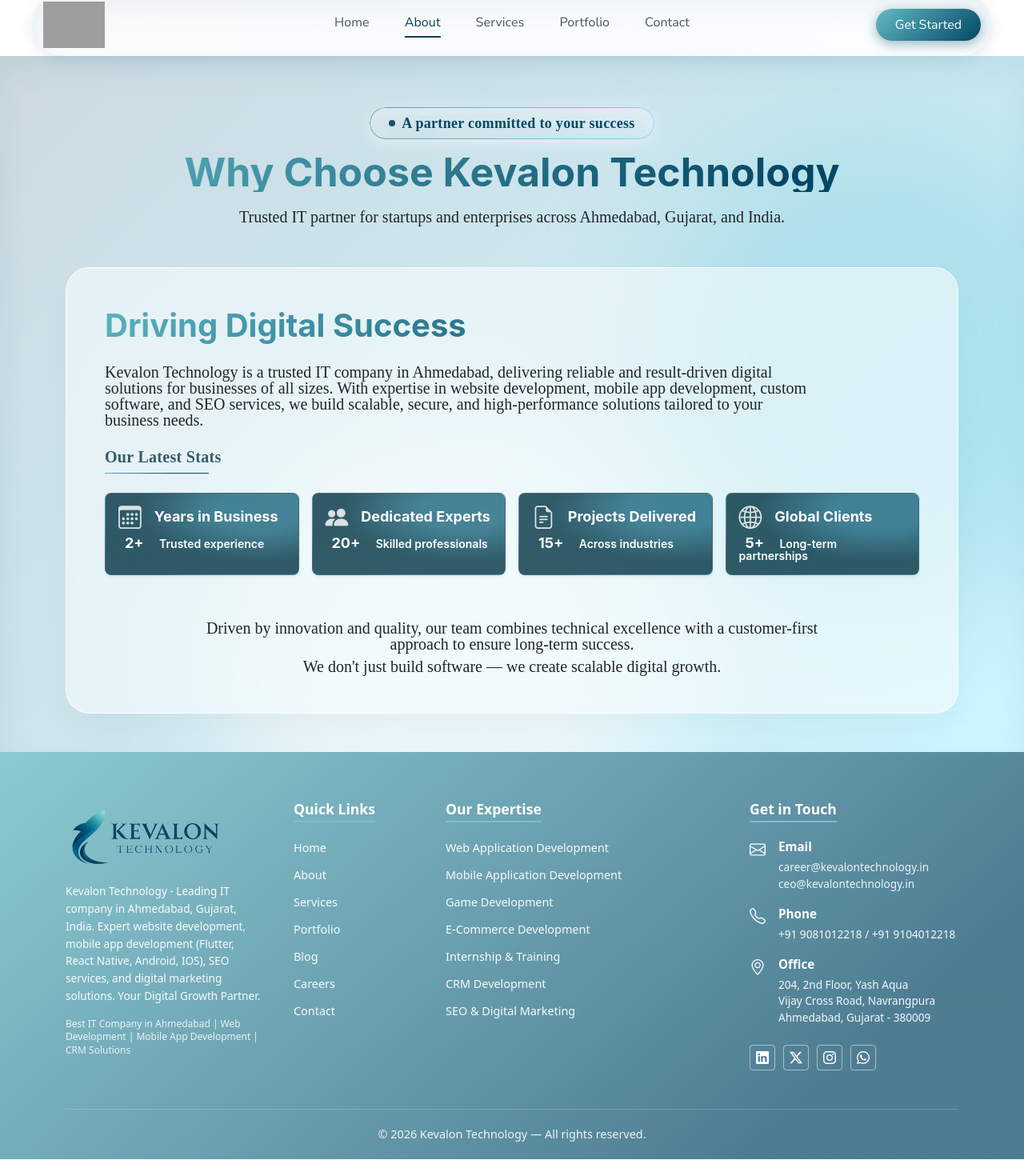
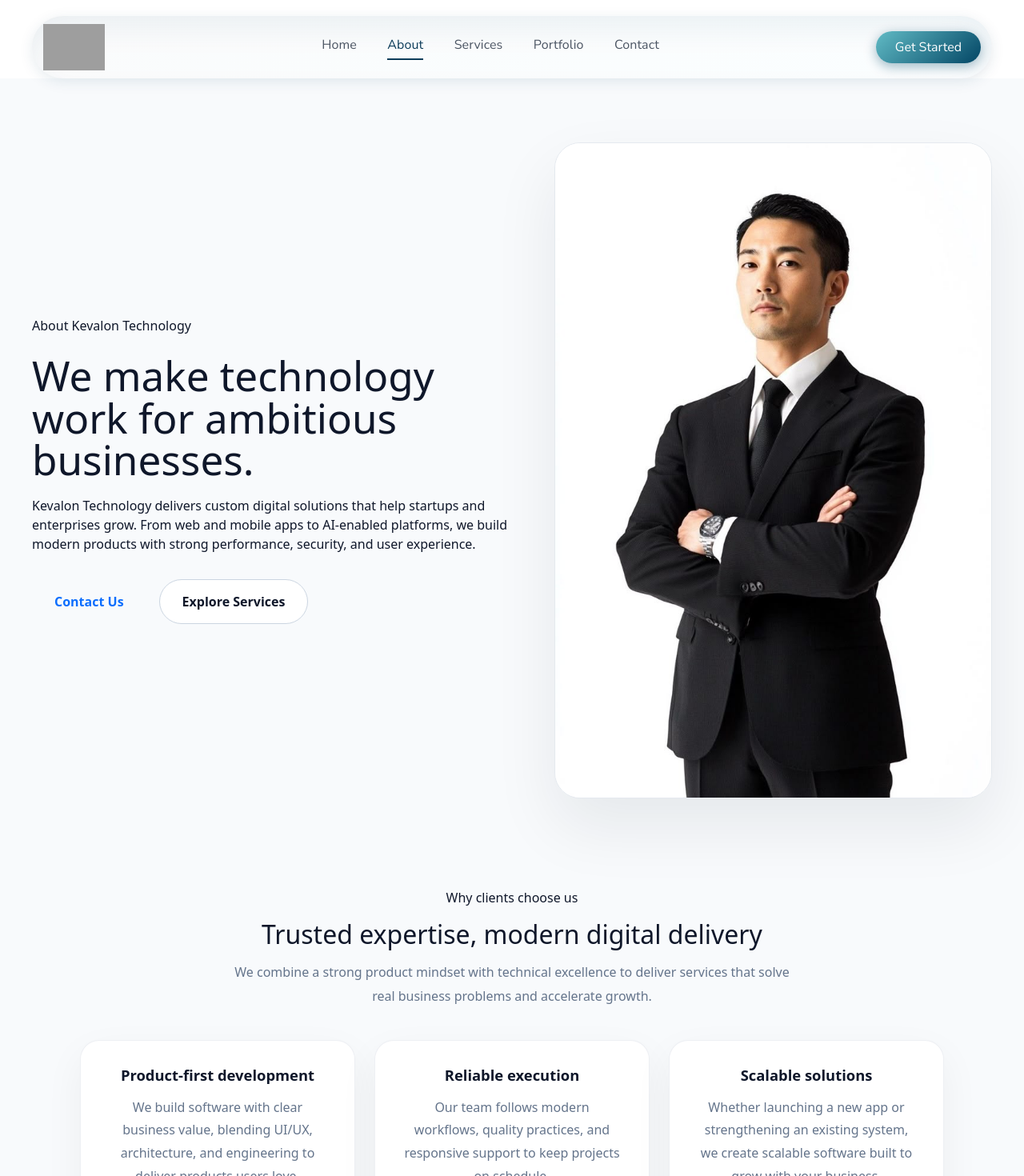
Before and after one commit to Vanshita1725/kevalon, a React (Vite) app: page /about in a window 1280 px wide. Shown: the part 28-1498 px from the top of the page at 80% size. Before the commit the page ends 1477 px from the top, so only its background shows below. Built offline with nearby package versions, Linux system fonts and the light colour scheme; grey boxes are pictures that could not be loaded.

Commit message:
Add all file

```diff
--- a/src/components/Portfolio.css
+++ b/src/components/Portfolio.css
@@ -52,7 +52,7 @@
 .portfolio-card {
   background-color: #e6f5f9; /* Light pale blue match */
   border: 1px solid rgba(39, 121, 150, 0.1);
-  width: 325px;
+
   height: 233px;
   transition: transform 0.3s ease, box-shadow 0.3s ease;
   cursor: pointer;
--- a/src/components/Portfolio.jsx
+++ b/src/components/Portfolio.jsx
@@ -46,7 +46,7 @@
 
         <Row className="g-4 ">
           {filteredItems.map((item) => (
-            <Col lg={4} md={6} sm={12} key={item.id}>
+            <Col lg={4} md={6} sm={8} key={item.id}>
               <div className="portfolio-card rounded-4 shadow-sm p-4">
                 <h5 className="mb-2">{item.title}</h5>
                 <p className="mb-0 text-secondary">{item.category}</p>
--- a/src/components/header/Header.jsx
+++ b/src/components/header/Header.jsx
@@ -13,22 +13,20 @@
   const [menuOpen, setMenuOpen] = useState(false);
 
   return (
-    <div className="w-full flex mt-[20px]
-
-    justify-center mt-20 font-[Nunito_Sans]">
-      <div
-        className="
-          relative w-[95%] max-w-[1200px]
+    <>
+      {/* Top Header Wrapper */}
+      <div className="w-full flex justify-center mt-5 font-['Nunito_Sans'] px-3 relative z-50">
+        <div className="
+          relative w-full max-w-[1200px]
           flex items-center justify-between
           px-[14px] pr-5 py-[10px]
           rounded-[60px]
           shadow-[inset_0px_18.5px_40.6px_-3.5px_rgba(3,70,101,0.07),0px_4px_17.3px_rgba(3,70,101,0.10)]
           bg-[linear-gradient(135deg,rgba(1,72,103,0.02)_0%,rgba(0,207,255,0.02)_100%)]
-          max-[700px]:flex-wrap
-          max-[700px]:rounded-[28px]
-          max-[700px]:px-4
-        "
-      >
+          backdrop-blur-[12px]
+          max-[900px]:rounded-[22px] max-[900px]:px-4 max-[900px]:pr-3
+        ">
+
           {/* Logo */}
           <div className="flex items-center gap-2.5 shrink-0 cursor-pointer">
             <img
@@ -39,14 +37,7 @@
           </div>
 
           {/* Desktop Nav */}
-        <nav
-          className="
-            flex items-center
-            gap-[clamp(20px,3.5vw,44px)]
-            absolute left-1/2 -translate-x-1/2
-            max-[700px]:hidden
-          "
-        >
+          <nav className="hidden min-[901px]:flex items-center gap-[clamp(20px,3vw,44px)] mx-4">
             {navLinks.map((link) => (
               <NavLink
                 key={link.label}
@@ -70,58 +61,90 @@
             ))}
           </nav>
 
-        {/* Right Side */}
+          {/* Right Side Controls */}
           <div className="flex items-center gap-3">
-          {/* Button */}
-          <button className="btn-primary-custom rounded-pill px-4 py-2 font-semibold flex items-center gap-2">
-
+            {/* Desktop Button */}
+            <button className="btn-primary-custom rounded-pill px-4 py-2 font-semibold flex items-center gap-2 hidden min-[901px]:flex">
               Get Started
             </button>
 
-          {/* Hamburger */}
+            {/* Hamburger Trigger */}
             <button
               onClick={() => setMenuOpen((p) => !p)}
               aria-label="Toggle menu"
               className="
-              hidden max-[700px]:flex
+                flex min-[901px]:hidden
                 flex-col gap-[5px]
                 cursor-pointer
                 p-[6px]
                 bg-transparent border-none
+                z-[1001]
               "
             >
               <span
                 className={`block w-[22px] h-[2.5px] rounded-[2px] bg-[#0d3d5a] transition-all duration-300 ${
-                menuOpen ? "rotate-45 translate-y-[7px]" : ""
+                  menuOpen ? "rotate-45 translate-y-[7.5px]" : ""
                 }`}
               />
-
               <span
                 className={`block w-[22px] h-[2.5px] rounded-[2px] bg-[#0d3d5a] transition-all duration-300 ${
                   menuOpen ? "opacity-0" : ""
                 }`}
               />
-
               <span
                 className={`block w-[22px] h-[2.5px] rounded-[2px] bg-[#0d3d5a] transition-all duration-300 ${
-                menuOpen ? "-rotate-45 -translate-y-[8px]" : ""
+                  menuOpen ? "-rotate-45 -translate-y-[7.5px]" : ""
                 }`}
               />
             </button>
           </div>
+        </div>
+      </div>
 
-        {/* Mobile Menu */}
-        {menuOpen && (
+      {/* Mobile Dark Overlay */}
       <div
-            className="
-              hidden max-[700px]:flex
-              flex-col w-full
-              gap-1
-              pt-3 pb-1.5 px-2
-              mt-[10px]
-              border-t border-[rgba(13,61,90,0.1)]
-            "
+        onClick={() => setMenuOpen(false)}
+        className={`
+          fixed inset-0 bg-black/40 backdrop-blur-[2px]
+          z-[998]
+          transition-all duration-300
+          hidden max-[900px]:block
+          ${menuOpen ? "opacity-100 visible" : "opacity-0 invisible"}
+        `}
+      />
+
+      {/* Mobile Offcanvas Drawer (CHANGES MADE HERE FOR LEFT-TO-RIGHT) */}
+      <div
+        className={`
+          fixed top-0 left-0 h-screen
+          w-[280px]
+          bg-white
+          z-[999]
+          shadow-[10px_0_30px_rgba(0,0,0,0.08)]
+          transition-all duration-300 ease-in-out
+          hidden max-[900px]:flex
+          flex-col
+          overflow-y-auto
+          ${menuOpen ? "translate-x-0" : "-translate-x-full"}
+        `}
       >
+        {/* Drawer Header Area */}
+        <div className="flex items-center justify-between px-5 py-5 border-b border-[rgba(13,61,90,0.08)]">
+          <img
+            src="https://storage.googleapis.com/tagjs-prod.appspot.com/v1/9Pyj6mPiWW/p4s798c4_expires_30_days.png"
+            alt="logo"
+            className="h-[45px]"
+          />
+          <button
+            onClick={() => setMenuOpen(false)}
+            className="text-[30px] leading-none text-[#0d3d5a] hover:opacity-70 transition-opacity"
+          >
+            &times;
+          </button>
+        </div>
+
+        {/* Drawer Navigation Links */}
+        <div className="flex flex-col px-4 py-5 gap-2">
           {navLinks.map((link) => (
             <NavLink
               key={link.label}
@@ -129,24 +152,28 @@
               end={link.to === "/"}
               onClick={() => setMenuOpen(false)}
               className={({ isActive }) => `
+                px-4 py-3
+                rounded-[12px]
                 text-[15px]
-                  px-3 py-[9px]
-                  rounded-[10px]
-                  cursor-pointer
+                font-semibold
                 transition-all duration-200
                 ${
                   isActive
-                      ? "bg-[rgba(13,61,90,0.07)] text-[#0d3d5a]"
-                      : "text-[#0d3d5a] hover:bg-[rgba(13,61,90,0.07)]"
+                    ? "bg-[rgba(13,61,90,0.08)] text-[#0d3d5a]"
+                    : "text-[#0d3d5a] hover:bg-[rgba(13,61,90,0.06)]"
                 }
               `}
             >
               {link.label}
             </NavLink>
           ))}
-          </div>
-        )}
+
+          {/* Action Button inside mobile menu */}
+          <button className="btn-primary-custom rounded-pill px-4 py-3 font-semibold mt-3">
+            Get Started
+          </button>
         </div>
       </div>
+    </>
   );
 }
--- /dev/null
+++ b/src/pages/AboutPage.css
@@ -0,0 +1,158 @@
+.about-page {
+  background: #f8fafc;
+  color: #0f172a;
+}
+
+.about-hero {
+  padding: 5rem 1rem 3rem;
+}
+
+.about-hero__inner {
+  max-width: 1200px;
+  margin: 0 auto;
+  display: grid;
+  gap: 3rem;
+  grid-template-columns: 1.05fr 0.95fr;
+  align-items: center;
+}
+
+
+
+.about-hero__title {
+  font-size: clamp(2.75rem, 4vw, 4.5rem);
+  line-height: 1.02;
+  margin: 1.5rem 0 1.25rem;
+  max-width: 42rem;
+}
+
+
+.about-hero__buttons {
+  display: flex;
+  flex-wrap: wrap;
+  gap: 1rem;
+  margin-top: 2rem;
+}
+
+.about-btn {
+  display: inline-flex;
+  align-items: center;
+  justify-content: center;
+  border-radius: 9999px;
+  padding: 0.95rem 1.75rem;
+  font-weight: 700;
+  transition: all 0.25s ease;
+  text-decoration: none;
+}
+
+
+
+
+
+
+.about-btn--secondary {
+  background: #ffffff;
+  color: #0f172a;
+  border: 1px solid #cbd5e1;
+}
+
+.about-btn--secondary:hover {
+  background: #f8fafc;
+}
+
+.about-hero__visual {
+  position: relative;
+  display: flex;
+  justify-content: center;
+}
+
+.about-hero__card {
+  width: 100%;
+  max-width: 560px;
+  border-radius: 2rem;
+  overflow: hidden;
+  border: 1px solid rgba(148, 163, 184, 0.2);
+  box-shadow: 0 35px 80px rgba(15, 23, 42, 0.08);
+}
+
+.about-hero__card img {
+  display: block;
+  width: 100%;
+  min-height: 420px;
+  object-fit: cover;
+}
+
+/* removed green glow element - no longer used */
+
+.about-highlights {
+  padding: 4rem 1rem 3.5rem;
+}
+
+.about-highlights__inner {
+  max-width: 1080px;
+  margin: 0 auto;
+  text-align: center;
+}
+
+
+
+.about-highlights__heading {
+  font-size: clamp(2rem, 2.5vw, 2.75rem);
+  line-height: 1.1;
+  margin-bottom: 1rem;
+}
+
+.about-highlights__desc {
+  color: #64748b;
+  line-height: 1.85;
+  max-width: 720px;
+  margin: 0 auto 2.5rem;
+}
+
+.about-highlight-grid {
+  display: grid;
+  grid-template-columns: repeat(3, minmax(0, 1fr));
+  gap: 1.5rem;
+}
+
+.about-card {
+  background: #ffffff;
+  border-radius: 1.5rem;
+  border: 1px solid rgba(148, 163, 184, 0.16);
+  box-shadow: 0 18px 50px rgba(15, 23, 42, 0.05);
+  padding: 2rem;
+}
+
+.about-card__title {
+  font-size: 1.15rem;
+  font-weight: 700;
+  margin-bottom: 0.9rem;
+}
+
+.about-card__text {
+  color: #64748b;
+  line-height: 1.8;
+}
+
+@media (max-width: 1024px) {
+  .about-hero__inner {
+    grid-template-columns: 1fr;
+  }
+
+  .about-hero__visual {
+    order: -1;
+  }
+}
+
+@media (max-width: 768px) {
+  .about-hero {
+    padding-top: 3.5rem;
+  }
+
+  .about-hero__badge {
+    padding: 0.75rem 1rem;
+  }
+
+  .about-highlight-grid {
+    grid-template-columns: 1fr;
+  }
+}
--- a/src/pages/AboutPage.jsx
+++ b/src/pages/AboutPage.jsx
@@ -1,8 +1,74 @@
 import React from "react";
+import { Link } from "react-router-dom";
 import WhyChooseUs from "../components/WhyChooseUs";
+import aboutImage from "../Images/2f16b11a605f0ad4cf5af255dc390cbe473aed7d.jpg";
+import "./AboutPage.css";
 
 const AboutPage = () => {
-  return <WhyChooseUs />;
+  return (
+    <div className="about-page">
+      <section className="about-hero">
+        <div className="about-hero__inner">
+          <div className="about-hero__content">
+            <span className="about-hero__badge">About Kevalon Technology</span>
+            <h1 className="about-hero__title">
+              We make technology work for ambitious businesses.
+            </h1>
+            <p className="about-hero__text">
+              Kevalon Technology delivers custom digital solutions that help startups and enterprises grow. From web and mobile apps to AI-enabled platforms, we build modern products with strong performance, security, and user experience.
+            </p>
+            <div className="about-hero__buttons">
+              <Link to="/contact" className="about-btn about-btn--primary">
+                Contact Us
+              </Link>
+              <Link to="/services" className="about-btn about-btn--secondary">
+                Explore Services
+              </Link>
+            </div>
+          </div>
+
+          <div className="about-hero__visual">
+            <div className="about-hero__card">
+              <img src={aboutImage} alt="Team collaborating on a project" />
+            </div>
+          </div>
+        </div>
+      </section>
+
+      <section className="about-highlights">
+        <div className="about-highlights__inner">
+          <p className="about-highlights__eyebrow">Why clients choose us</p>
+          <h2 className="about-highlights__heading">Trusted expertise, modern digital delivery</h2>
+          <p className="about-highlights__desc">
+            We combine a strong product mindset with technical excellence to deliver services that solve real business problems and accelerate growth.
+          </p>
+
+          <div className="about-highlight-grid">
+            <article className="about-card">
+              <h3 className="about-card__title">Product-first development</h3>
+              <p className="about-card__text">
+                We build software with clear business value, blending UI/UX, architecture, and engineering to deliver products users love.
+              </p>
+            </article>
+            <article className="about-card">
+              <h3 className="about-card__title">Reliable execution</h3>
+              <p className="about-card__text">
+                Our team follows modern workflows, quality practices, and responsive support to keep projects on schedule.
+              </p>
+            </article>
+            <article className="about-card">
+              <h3 className="about-card__title">Scalable solutions</h3>
+              <p className="about-card__text">
+                Whether launching a new app or strengthening an existing system, we create scalable software built to grow with your business.
+              </p>
+            </article>
+          </div>
+        </div>
+      </section>
+
+
+    </div>
+  );
 };
 
 export default AboutPage;
```
Also changed, not shown: src/components/Services.jsx (+14 -0 lines). Lines whose indentation alone changed are shown as unchanged.
